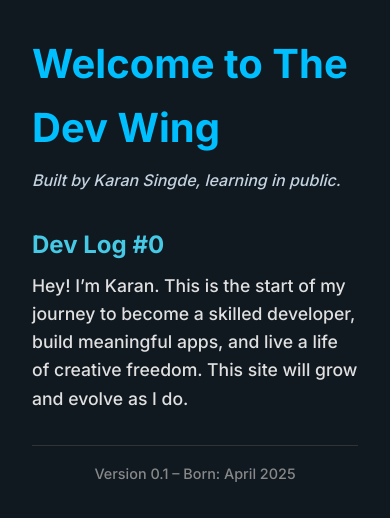
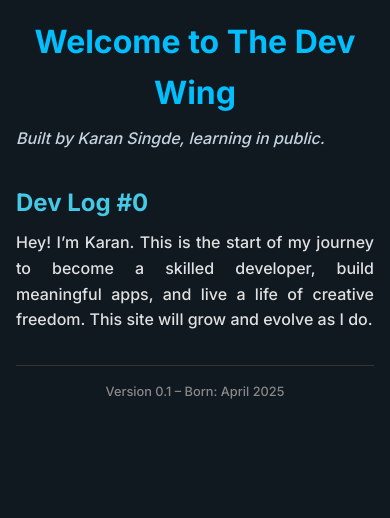
Before and after one commit to KSingde/dev-wing-karan, a plain HTML site: page index.html in a window 390 px wide. Drawn offline with Linux system fonts and the light colour scheme.

Commit message:
Make site responsive for mobile

```diff
--- a/style.css
+++ b/style.css
@@ -50,3 +50,23 @@ footer {
   text-align: center;
   color: #888;
 }
+
+@media (max-width: 768px) {
+    body {
+        padding: 1rem;
+    }
+
+    header h1 {
+        font-size: 2rem;
+        text-align: center;
+    }
+
+    .intro p {
+        font-size: 1rem;
+        text-align: justify;
+    }
+
+    footer {
+        font-size: 0.8rem;
+    }
+}
```
